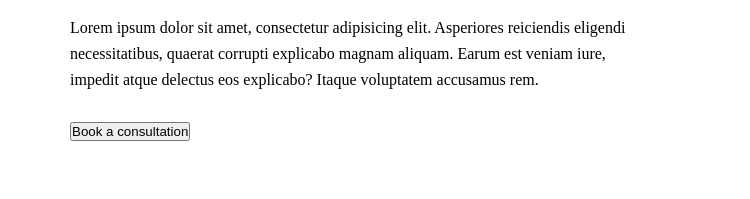
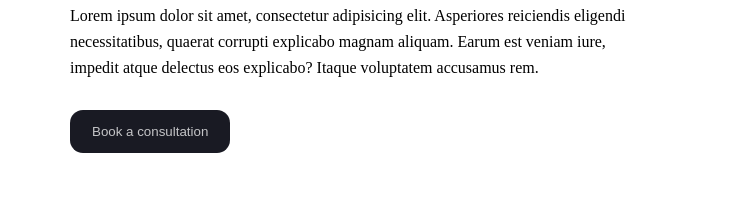
Before and after one commit to Akobir1112coder/figma_yashil, a plain HTML site: page index.html in a window 1280 px wide. Shown: the part 332-531 px from the top of the page, 0-750 px from the left. Drawn offline with Linux system fonts and the light colour scheme.

Commit message:
takrorlash

```diff
--- a/style.css
+++ b/style.css
@@ -14,7 +14,6 @@ span, a, label {
 body{
     padding: 30px 70px 0px;
 }
-
 
 .header{
 
@@ -695,6 +694,36 @@ border-radius: 50%;
     width: 100%;
 }
 
+.btn1{
+    padding: 14px 22px;
+    background-color: #191A23;
+    border-radius: 13px;
+    color: rgba(255, 255, 255, 0.747);
+    border: none;
+    font-family: sans-serif;
+    position: relative;
+ z-index: 44444;
+
+    transition: 0.4s;
+}
+.btn1:hover{
+    color: #292A32;
+}
+.btn1::after{
+    position: absolute;
+    width: 0%;
+    height: 100%;
+    background-color: #B9FF66;
+    content: '';
+    left: 0;
+    top: 0;
+ z-index: -1;
+ transition: 0.4s;
+    border-radius: 13px;
+}
+.btn1:hover::after{
+    width: 100%;
+}
 .inpp{
     position: absolute;
     width: 1px;
@@ -711,7 +740,6 @@ border-radius: 50%;
 .karobka{
     width: 300px;
 }
-
 @media(max-width:1100px){
     .ul1{
         width: 100%;
@@ -1029,7 +1057,7 @@ margin: 10px 0px;
         padding: 10px 8px;
     }
     .tepaga{
-        padding: 8px 10px;
+        padding: 8px 9px;
     }
     .dddddddd{
         font-size: 18px;
```
